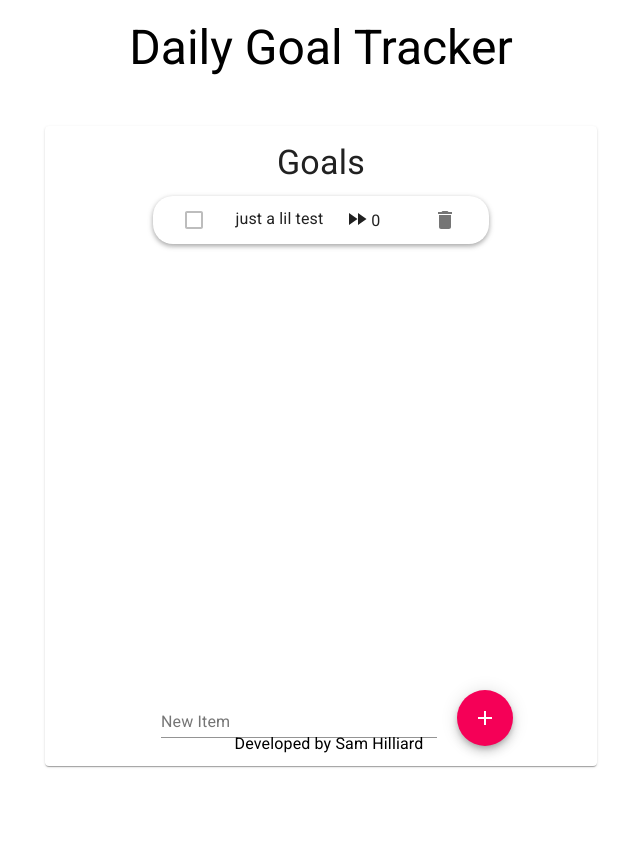
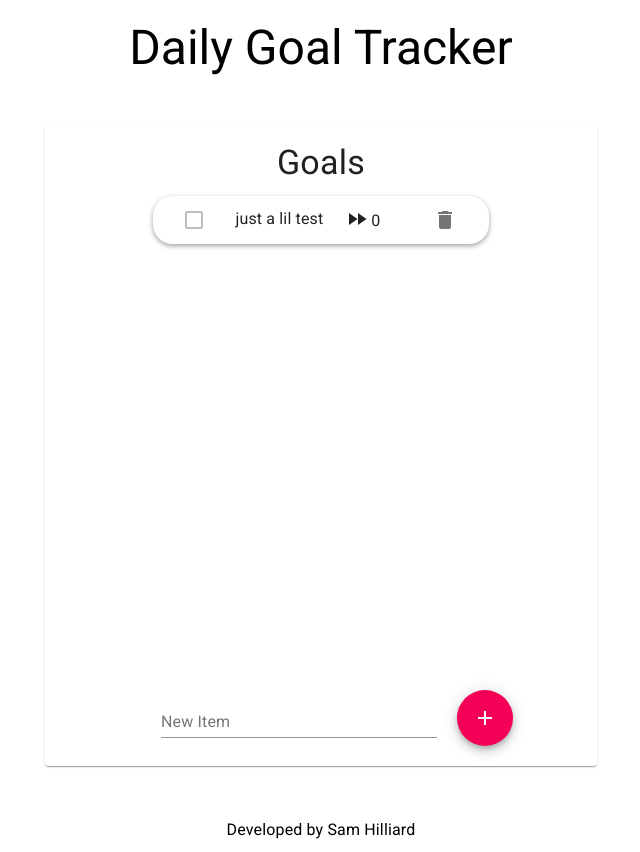
Before and after one commit to sam-hilliard/daily-tasks, a React (Create React App) app in the folder client/: page / in a window 1280 px wide. Shown: the whole page, without its empty margins (319-959 px from the left). Before the commit the page ends 800 px from the top, so only its background shows below. Built offline with nearby package versions, Linux system fonts and the light colour scheme.

Commit message:
Fixed footer issue and added relative title

```diff
--- a/client/public/index.html
+++ b/client/public/index.html
@@ -7,7 +7,7 @@
       content="minimum-scale=1, initial-scale=1, width=device-width"
     />
     <link rel="stylesheet" href="https://fonts.googleapis.com/css?family=Roboto:300,400,500,700&display=swap" />
-    <title>React App</title>
+    <title>Daily Goals</title>
   </head>
   <body>
     <noscript>You need to enable JavaScript to run this app.</noscript>
--- a/client/src/components/Footer/Footer.css
+++ b/client/src/components/Footer/Footer.css
@@ -1,7 +1,4 @@
 footer {
-    width: 100%;
-    height: 50px;
     text-align: center;
-    position: absolute;
-    bottom: 20px;
+    margin-top: 50px;
 }
```
